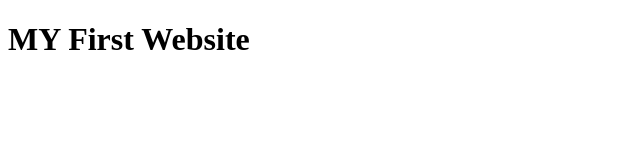
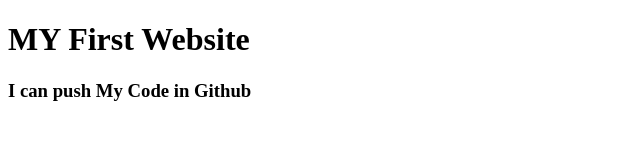
Before and after one commit to nuralamtusar/my-first-website, a plain HTML site: page index.html in a window 1280 px wide. Shown: the whole page, without its empty margins (0-640 px from the left). Drawn offline with Linux system fonts and the light colour scheme.

Commit message:
learned github

```diff
--- a/index.html
+++ b/index.html
@@ -8,5 +8,6 @@
 </head>
 <body>
     <h1>MY First Website</h1>
+    <h3>I can push My Code in Github</h3>
 </body>
 </html>
```
